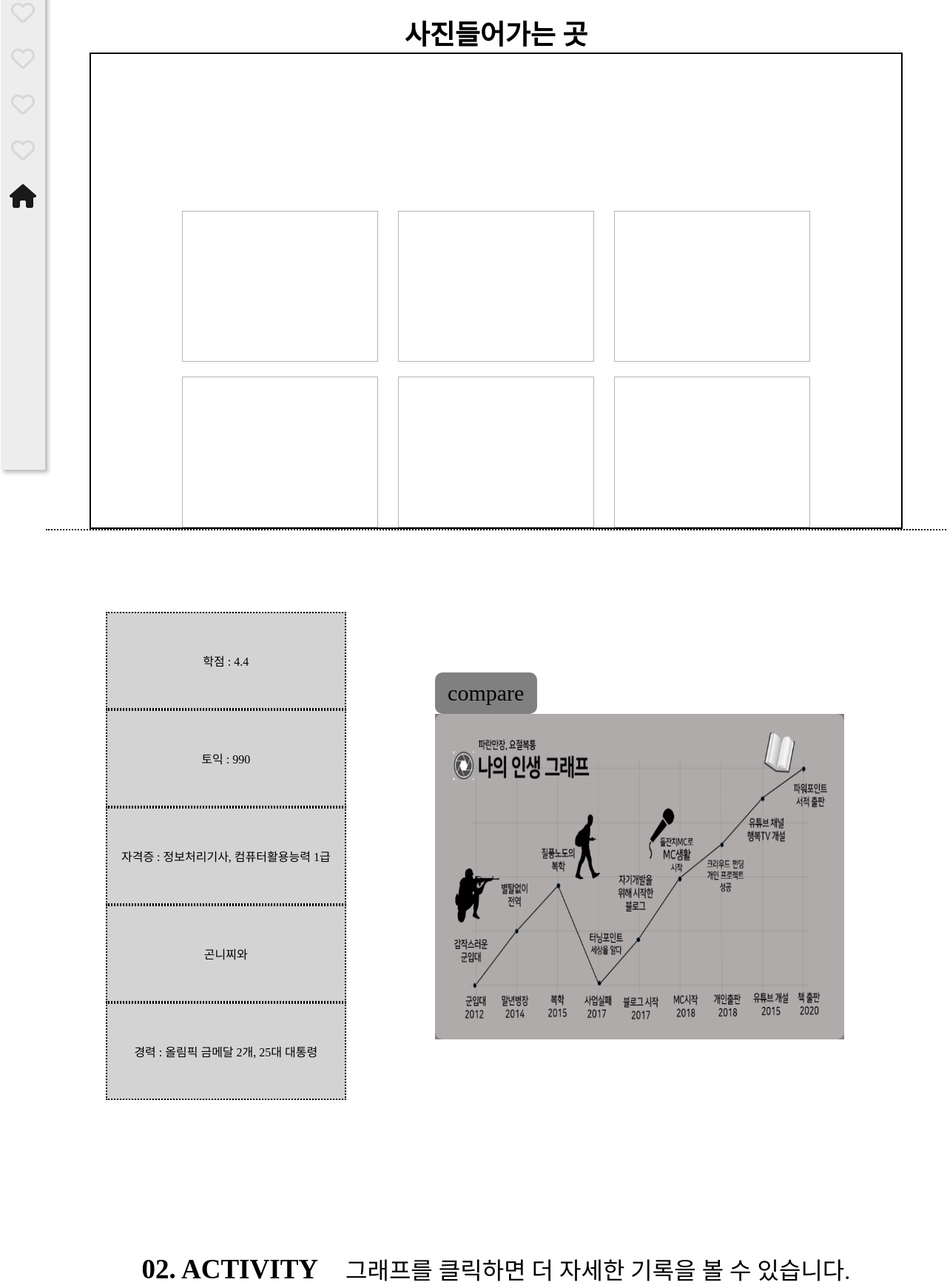
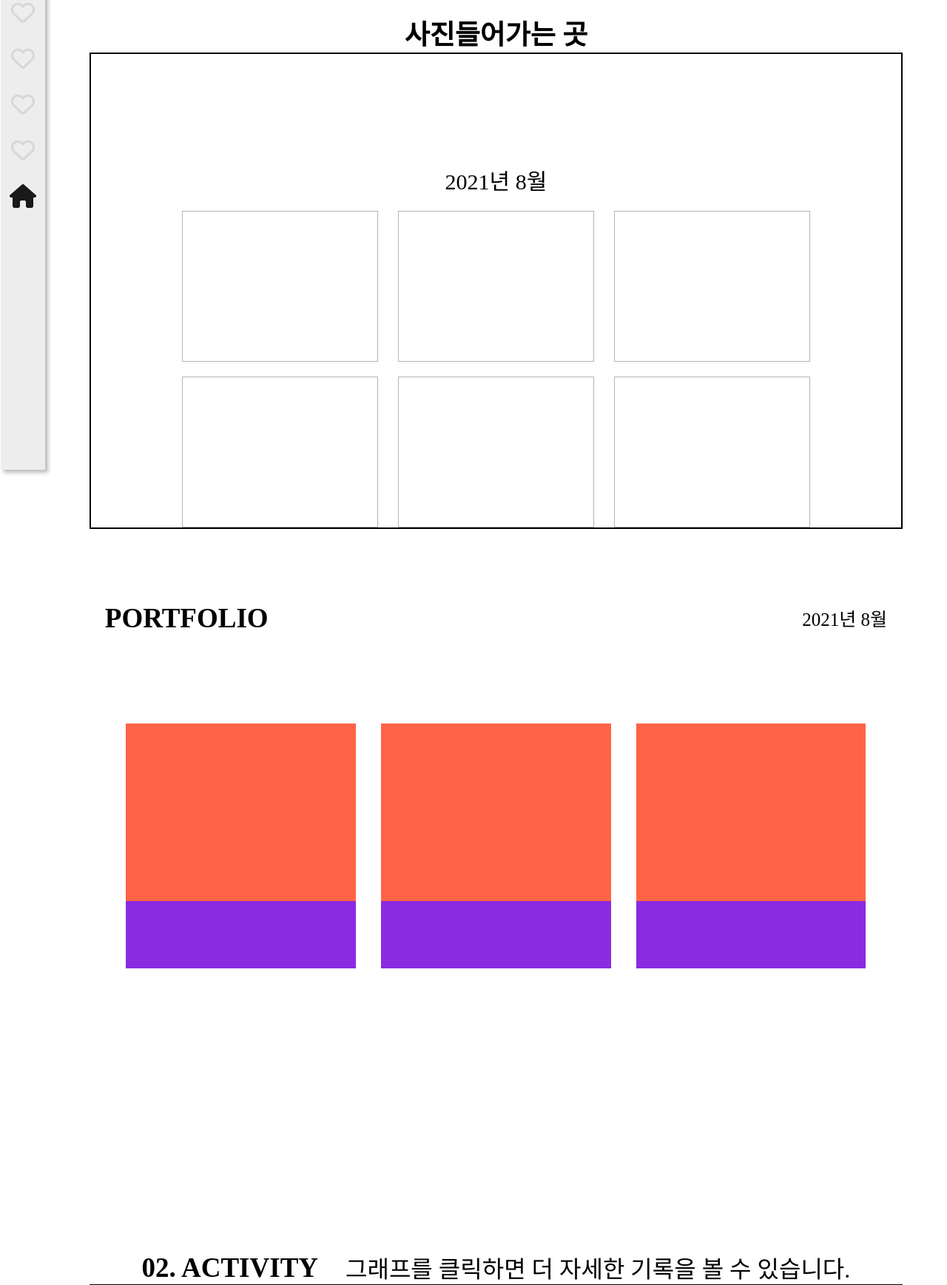
Before and after one commit to Like-lion-inha-Hackathon/nada_djagno, a Django app: page /records/ in a window 1280 px wide. Shown: the part 166-1903 px from the top of the page at 74% size. Run offline with Django 3.2, Linux system fonts and the light colour scheme; some libraries are stand-ins or nearby versions.

Commit message:
06_1411_이승찬
record페이지 두번쨰칸 수정

```diff
--- a/static/css/records/records.css
+++ b/static/css/records/records.css
@@ -76,8 +76,12 @@
   border-width: 2px;
   border-color: black;
   display: flex;
-  justify-content: center;
-  align-items: flex-end;
+  flex-direction: column;
+  justify-content: flex-end;
+  align-items: center;
+}
+.index_three_window_sixmother_title {
+  font-size: 30px;
 }
 .index_three_window_sixmother {
   height: 70%;
@@ -101,56 +105,113 @@
 }
 .index_four {
   width: 100%;
-  height: 110vh;
-  display: grid;
-  grid-template-columns: 1fr 2fr;
-  grid-template-rows: 1fr;
-  border-top-style: dotted;
-  border-top-width: 2px;
-  border-top-color: black;
+  height: 100vh;
+  background-color: white;
 }
-.index_four_one_window {
+.index_four_title {
+  width: 100%;
+  height: 10vh;
   display: flex;
-  justify-content: flex-end;
+  margin-top: 10vh;
+  justify-content: space-between;
   align-items: center;
 }
-.index_four_real_one_window {
-  height: 75%;
-  width: 80%;
-  background-color: rgb(211, 211, 211);
+.index_four_title_text {
+  background-color: white;
+  margin-left: 10vh;
+  font-size: 37px;
+  font-weight: bold;
+}
+.index_four_title_date {
+  margin-right: 10vh;
+  font-size: 25px;
+}
+.index_four_window {
+  height: 100%;
+  width: 100%;
+  background-color: white;
+  display: flex;
+  justify-content: center;
+}
+.index_four_real_window {
+  height: 100%;
+  width: 85%;
+  background-color: white;
+  display: grid;
+  grid-template-columns: 1fr 1fr 1fr;
+  grid-template-rows: 4fr 3fr;
+}
+.index_four_real_window_grid_one {
   display: grid;
   grid-template-columns: 1fr;
-  grid-template-rows: 1fr 1fr 1fr 1fr 1fr;
+  grid-template-rows: 3fr 1fr;
 }
-.index_four_real_one_window_flex {
+.index_four_real_window_grid_one_up {
   display: flex;
   justify-content: center;
-  align-items: center;
-  border-style: dotted;
-  border-width: 2px;
-  border-color: black;
+  align-items: flex-end;
 }
-.index_four_window {
+.index_four_real_window_grid_one_up_image {
+  width: 90%;
+  height: 70%;
+  background-color: tomato;
+}
+.index_four_real_window_grid_box {
   display: flex;
-  flex-direction: column;
   justify-content: center;
   align-items: flex-start;
-  margin-left: 15vh;
 }
-.compare {
-  width: 20%;
-  height: 7vh;
-  background-color: gray;
-  border-radius: 10px;
+.index_four_real_window_grid_one_down {
+  width: 90%;
+  height: 80%;
+  background-color: blueviolet;
+}
+.index_four_real_window_grid_two {
+  display: grid;
+  grid-template-columns: 1fr;
+  grid-template-rows: 3fr 1fr;
+}
+.index_four_real_window_grid_two_up {
   display: flex;
   justify-content: center;
-  align-items: center;
-  font-size: 30px;
+  align-items: flex-end;
 }
-.index_four_real_window {
-  width: 80%;
-  height: 50%;
-  background-color: gray;
+.index_four_real_window_grid_two_up_image {
+  width: 90%;
+  height: 70%;
+  background-color: tomato;
+}
+.index_four_real_window_grid_two_down {
+  width: 90%;
+  height: 80%;
+  display: flex;
+  justify-content: center;
+  align-items: flex-start;
+  background-color: blueviolet;
+}
+.index_four_real_window_grid_three {
+  display: grid;
+  grid-template-columns: 1fr;
+  grid-template-rows: 3fr 1fr;
+}
+.index_four_real_window_grid_three_up {
+  display: flex;
+  justify-content: center;
+  align-items: flex-end;
+}
+.index_four_real_window_grid_three_up_image {
+  width: 90%;
+  height: 70%;
+  background-color: tomato;
+  display: flex;
+}
+.index_four_real_window_grid_three_down {
+  width: 90%;
+  height: 80%;
+  display: flex;
+  justify-content: center;
+  align-items: flex-start;
+  background-color: blueviolet;
 }
 .index_five {
   width: 100%;
--- a/templates/records/records.html
+++ b/templates/records/records.html
@@ -22,6 +22,7 @@
                 <div class="index_three_title_one">사진들어가는 곳</div>
             </div>
             <div class="index_three_window">
+                <span class="index_three_window_sixmother_title">2021년 8월</span>
                 <div class="index_three_window_sixmother">
                     <div class="index_three_window_box">
                         <div class="index_three_window_one"></div>
@@ -45,29 +46,44 @@
             </div>
         </div>
         <div class="index_four">
-            <div class="index_four_one_window">
-                <div class="index_four_real_one_window">
-                    <div class="index_four_real_one_window_flex">
-                        <div class="index_four_real_one_window_one">학점 : 4.4</div>
-                    </div>
-                    <div class="index_four_real_one_window_flex">
-                        <div class="index_four_real_one_window_two">토익 : 990</div>
-                    </div>
-                    <div class="index_four_real_one_window_flex">
-                        <div class="index_four_real_one_window_three">자격증 : 정보처리기사, 컴퓨터활용능력 1급</div>
-                    </div>
-                    <div class="index_four_real_one_window_flex">
-                        <div class="index_four_real_one_window_four">곤니찌와</div>
-                    </div>
-                    <div class="index_four_real_one_window_flex">
-                        <div class="index_four_real_one_window_five">경력 : 올림픽 금메달 2개, 25대 대통령</div>
-                    </div>
-                </div>
+            <div class="index_four_title">
+                <div class="index_four_title_text">PORTFOLIO</div>
+                <div class="index_four_title_date">2021년 8월</div>
             </div>
             <div class="index_four_window">
-                <div class="compare">compare</div>
                 <div class="index_four_real_window">
-                    <img class="image" src="{% static 'image/life_graph.png'%}"></img>
+                    <div class="index_four_real_window_grid_one">
+                        <div class="index_four_real_window_grid_one_up">
+                            <div class="index_four_real_window_grid_one_up_image">
+                            </div>
+                        </div>
+                        <div class="index_four_real_window_grid_box">
+                            <div class="index_four_real_window_grid_one_down">
+                            </div>
+                        </div>
+                    </div>
+                    <div class="index_four_real_window_grid_two">
+                        <div class="index_four_real_window_grid_two_up">
+                            <div class="index_four_real_window_grid_two_up_image">
+                            </div>
+                        </div>
+                        <div class="index_four_real_window_grid_box">
+                            <div class="index_four_real_window_grid_two_down">
+                            </div>
+                        </div>
+                    </div>
+                    <div class="index_four_real_window_grid_three">
+                        <div class="index_four_real_window_grid_three_up">
+                            <div class="index_four_real_window_grid_three_up_image"></div>
+                        </div>
+                        <div class="index_four_real_window_grid_box">
+                            <div class="index_four_real_window_grid_three_down">
+                            </div>
+                        </div>
+                    </div>
+                    <div class="index_four_real_window_grid_four"></div>
+                    <div class="index_four_real_window_grid_five"></div>
+                    <div class="index_four_real_window_grid_six"></div>
                 </div>
             </div>
         </div>
```
